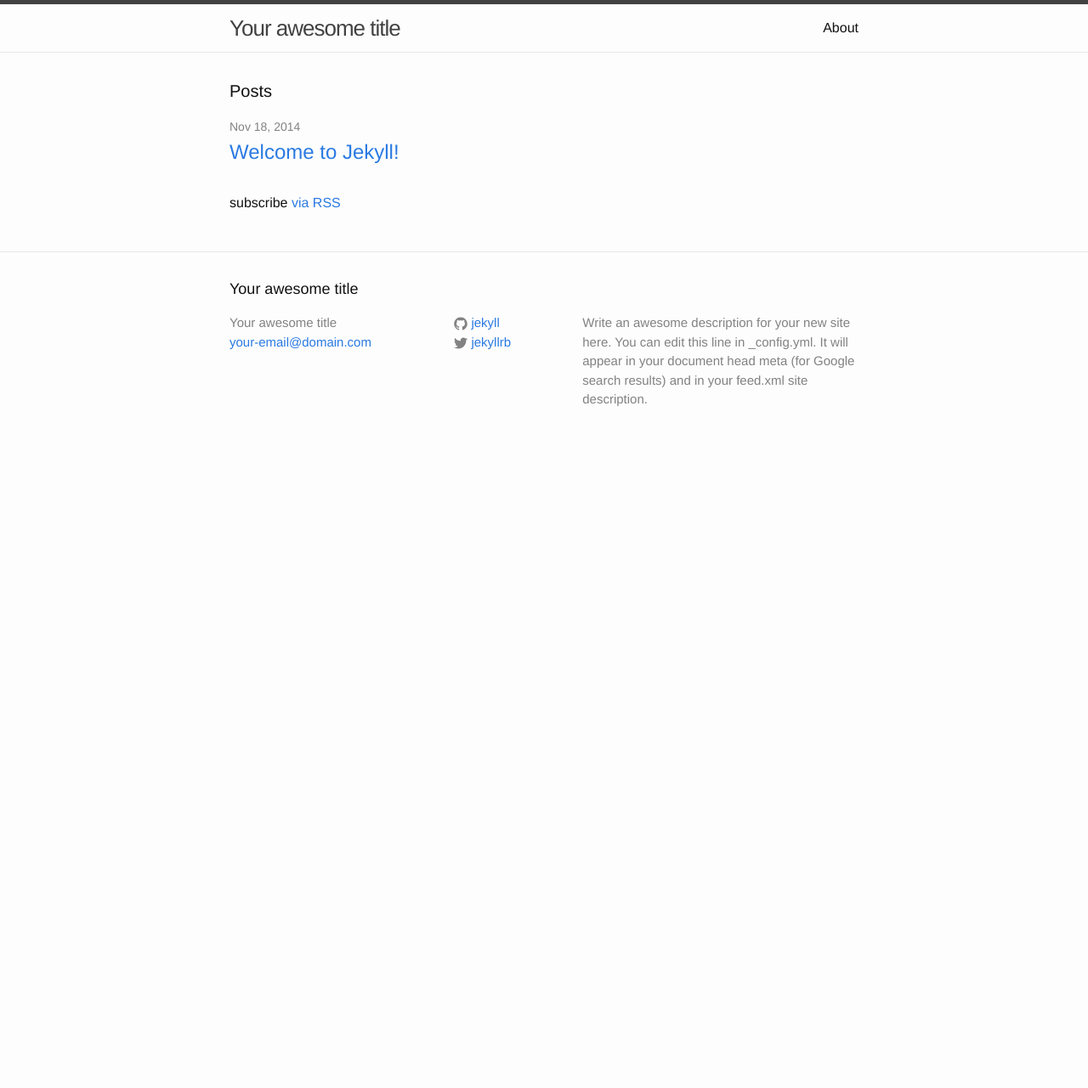
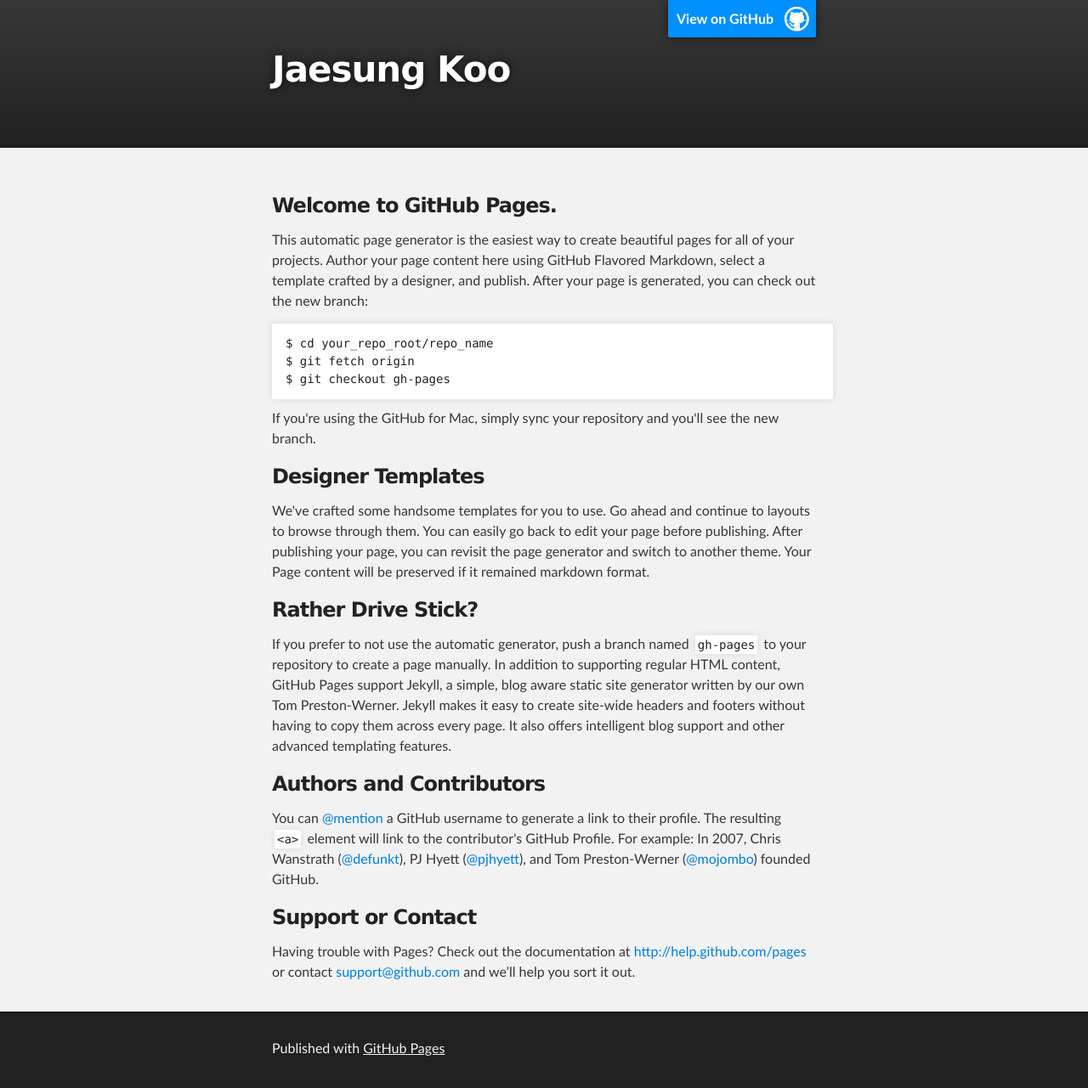
Before and after one commit to mrz1277/mrz1277.github.io, a Jekyll site: the page index.html, which Jekyll copies as it is, in a window 1280 px wide. Shown: the whole page at 85% size. Built offline with Jekyll 4.4.1, drawn with Linux system fonts in a browser that asks for light colours; before the commit the page ends 900 px from its top, so only the background shows below that.

Commit message:
Replace master branch with page content via GitHub

```diff
--- a/index.html
+++ b/index.html
@@ -1,23 +1,84 @@
----
-layout: default
----
+<!DOCTYPE html>
+<html>
 
-<div class="home">
+  <head>
+    <meta charset='utf-8'>
+    <meta http-equiv="X-UA-Compatible" content="chrome=1">
+    <meta name="description" content="Jaesung Koo : ">
 
-  <h1 class="page-heading">Posts</h1>
+    <link rel="stylesheet" type="text/css" media="screen" href="stylesheets/stylesheet.css">
 
-  <ul class="post-list">
-    {% for post in site.posts %}
-      <li>
-        <span class="post-meta">{{ post.date | date: "%b %-d, %Y" }}</span>
+    <title>Jaesung Koo</title>
+  </head>
 
-        <h2>
-          <a class="post-link" href="{{ post.url | prepend: site.baseurl }}">{{ post.title }}</a>
-        </h2>
-      </li>
-    {% endfor %}
-  </ul>
+  <body>
 
-  <p class="rss-subscribe">subscribe <a href="{{ "/feed.xml" | prepend: site.baseurl }}">via RSS</a></p>
+    <!-- HEADER -->
+    <div id="header_wrap" class="outer">
+        <header class="inner">
+          <a id="forkme_banner" href="https://github.com/mrz1277">View on GitHub</a>
 
-</div>
+          <h1 id="project_title">Jaesung Koo</h1>
+          <h2 id="project_tagline"></h2>
+
+        </header>
+    </div>
+
+    <!-- MAIN CONTENT -->
+    <div id="main_content_wrap" class="outer">
+      <section id="main_content" class="inner">
+        <h3>
+<a id="welcome-to-github-pages" class="anchor" href="#welcome-to-github-pages" aria-hidden="true"><span class="octicon octicon-link"></span></a>Welcome to GitHub Pages.</h3>
+
+<p>This automatic page generator is the easiest way to create beautiful pages for all of your projects. Author your page content here using GitHub Flavored Markdown, select a template crafted by a designer, and publish. After your page is generated, you can check out the new branch:</p>
+
+<pre><code>$ cd your_repo_root/repo_name
+$ git fetch origin
+$ git checkout gh-pages
+</code></pre>
+
+<p>If you're using the GitHub for Mac, simply sync your repository and you'll see the new branch.</p>
+
+<h3>
+<a id="designer-templates" class="anchor" href="#designer-templates" aria-hidden="true"><span class="octicon octicon-link"></span></a>Designer Templates</h3>
+
+<p>We've crafted some handsome templates for you to use. Go ahead and continue to layouts to browse through them. You can easily go back to edit your page before publishing. After publishing your page, you can revisit the page generator and switch to another theme. Your Page content will be preserved if it remained markdown format.</p>
+
+<h3>
+<a id="rather-drive-stick" class="anchor" href="#rather-drive-stick" aria-hidden="true"><span class="octicon octicon-link"></span></a>Rather Drive Stick?</h3>
+
+<p>If you prefer to not use the automatic generator, push a branch named <code>gh-pages</code> to your repository to create a page manually. In addition to supporting regular HTML content, GitHub Pages support Jekyll, a simple, blog aware static site generator written by our own Tom Preston-Werner. Jekyll makes it easy to create site-wide headers and footers without having to copy them across every page. It also offers intelligent blog support and other advanced templating features.</p>
+
+<h3>
+<a id="authors-and-contributors" class="anchor" href="#authors-and-contributors" aria-hidden="true"><span class="octicon octicon-link"></span></a>Authors and Contributors</h3>
+
+<p>You can <a href="https://github.com/blog/821" class="user-mention">@mention</a> a GitHub username to generate a link to their profile. The resulting <code>&lt;a&gt;</code> element will link to the contributor's GitHub Profile. For example: In 2007, Chris Wanstrath (<a href="https://github.com/defunkt" class="user-mention">@defunkt</a>), PJ Hyett (<a href="https://github.com/pjhyett" class="user-mention">@pjhyett</a>), and Tom Preston-Werner (<a href="https://github.com/mojombo" class="user-mention">@mojombo</a>) founded GitHub.</p>
+
+<h3>
+<a id="support-or-contact" class="anchor" href="#support-or-contact" aria-hidden="true"><span class="octicon octicon-link"></span></a>Support or Contact</h3>
+
+<p>Having trouble with Pages? Check out the documentation at <a href="http://help.github.com/pages">http://help.github.com/pages</a> or contact <a href="mailto:support@github.com">support@github.com</a> and we’ll help you sort it out.</p>
+      </section>
+    </div>
+
+    <!-- FOOTER  -->
+    <div id="footer_wrap" class="outer">
+      <footer class="inner">
+        <p>Published with <a href="http://pages.github.com">GitHub Pages</a></p>
+      </footer>
+    </div>
+
+              <script type="text/javascript">
+            var gaJsHost = (("https:" == document.location.protocol) ? "https://ssl." : "http://www.");
+            document.write(unescape("%3Cscript src='" + gaJsHost + "google-analytics.com/ga.js' type='text/javascript'%3E%3C/script%3E"));
+          </script>
+          <script type="text/javascript">
+            try {
+              var pageTracker = _gat._getTracker("UA-56819167-1");
+            pageTracker._trackPageview();
+            } catch(err) {}
+          </script>
+
+
+  </body>
+</html>
--- /dev/null
+++ b/javascripts/main.js
@@ -0,0 +1 @@
+console.log('This would be the main JS file.');
--- /dev/null
+++ b/stylesheets/pygment_trac.css
@@ -0,0 +1,70 @@
+.highlight .hll { background-color: #ffffcc }
+.highlight  { background: #f0f3f3; }
+.highlight .c { color: #0099FF; font-style: italic } /* Comment */
+.highlight .err { color: #AA0000; background-color: #FFAAAA } /* Error */
+.highlight .k { color: #006699; font-weight: bold } /* Keyword */
+.highlight .o { color: #555555 } /* Operator */
+.highlight .cm { color: #0099FF; font-style: italic } /* Comment.Multiline */
+.highlight .cp { color: #009999 } /* Comment.Preproc */
+.highlight .c1 { color: #0099FF; font-style: italic } /* Comment.Single */
+.highlight .cs { color: #0099FF; font-weight: bold; font-style: italic } /* Comment.Special */
+.highlight .gd { background-color: #FFCCCC; border: 1px solid #CC0000 } /* Generic.Deleted */
+.highlight .ge { font-style: italic } /* Generic.Emph */
+.highlight .gr { color: #FF0000 } /* Generic.Error */
+.highlight .gh { color: #003300; font-weight: bold } /* Generic.Heading */
+.highlight .gi { background-color: #CCFFCC; border: 1px solid #00CC00 } /* Generic.Inserted */
+.highlight .go { color: #AAAAAA } /* Generic.Output */
+.highlight .gp { color: #000099; font-weight: bold } /* Generic.Prompt */
+.highlight .gs { font-weight: bold } /* Generic.Strong */
+.highlight .gu { color: #003300; font-weight: bold } /* Generic.Subheading */
+.highlight .gt { color: #99CC66 } /* Generic.Traceback */
+.highlight .kc { color: #006699; font-weight: bold } /* Keyword.Constant */
+.highlight .kd { color: #006699; font-weight: bold } /* Keyword.Declaration */
+.highlight .kn { color: #006699; font-weight: bold } /* Keyword.Namespace */
+.highlight .kp { color: #006699 } /* Keyword.Pseudo */
+.highlight .kr { color: #006699; font-weight: bold } /* Keyword.Reserved */
+.highlight .kt { color: #007788; font-weight: bold } /* Keyword.Type */
+.highlight .m { color: #FF6600 } /* Literal.Number */
+.highlight .s { color: #CC3300 } /* Literal.String */
+.highlight .na { color: #330099 } /* Name.Attribute */
+.highlight .nb { color: #336666 } /* Name.Builtin */
+.highlight .nc { color: #00AA88; font-weight: bold } /* Name.Class */
+.highlight .no { color: #336600 } /* Name.Constant */
+.highlight .nd { color: #9999FF } /* Name.Decorator */
+.highlight .ni { color: #999999; font-weight: bold } /* Name.Entity */
+.highlight .ne { color: #CC0000; font-weight: bold } /* Name.Exception */
+.highlight .nf { color: #CC00FF } /* Name.Function */
+.highlight .nl { color: #9999FF } /* Name.Label */
+.highlight .nn { color: #00CCFF; font-weight: bold } /* Name.Namespace */
+.highlight .nt { color: #330099; font-weight: bold } /* Name.Tag */
+.highlight .nv { color: #003333 } /* Name.Variable */
+.highlight .ow { color: #000000; font-weight: bold } /* Operator.Word */
+.highlight .w { color: #bbbbbb } /* Text.Whitespace */
+.highlight .mf { color: #FF6600 } /* Literal.Number.Float */
+.highlight .mh { color: #FF6600 } /* Literal.Number.Hex */
+.highlight .mi { color: #FF6600 } /* Literal.Number.Integer */
+.highlight .mo { color: #FF6600 } /* Literal.Number.Oct */
+.highlight .sb { color: #CC3300 } /* Literal.String.Backtick */
+.highlight .sc { color: #CC3300 } /* Literal.String.Char */
+.highlight .sd { color: #CC3300; font-style: italic } /* Literal.String.Doc */
+.highlight .s2 { color: #CC3300 } /* Literal.String.Double */
+.highlight .se { color: #CC3300; font-weight: bold } /* Literal.String.Escape */
+.highlight .sh { color: #CC3300 } /* Literal.String.Heredoc */
+.highlight .si { color: #AA0000 } /* Literal.String.Interpol */
+.highlight .sx { color: #CC3300 } /* Literal.String.Other */
+.highlight .sr { color: #33AAAA } /* Literal.String.Regex */
+.highlight .s1 { color: #CC3300 } /* Literal.String.Single */
+.highlight .ss { color: #FFCC33 } /* Literal.String.Symbol */
+.highlight .bp { color: #336666 } /* Name.Builtin.Pseudo */
+.highlight .vc { color: #003333 } /* Name.Variable.Class */
+.highlight .vg { color: #003333 } /* Name.Variable.Global */
+.highlight .vi { color: #003333 } /* Name.Variable.Instance */
+.highlight .il { color: #FF6600 } /* Literal.Number.Integer.Long */
+
+.type-csharp .highlight .k { color: #0000FF }
+.type-csharp .highlight .kt { color: #0000FF }
+.type-csharp .highlight .nf { color: #000000; font-weight: normal }
+.type-csharp .highlight .nc { color: #2B91AF }
+.type-csharp .highlight .nn { color: #000000 }
+.type-csharp .highlight .s { color: #A31515 }
+.type-csharp .highlight .sc { color: #A31515 }
--- /dev/null
+++ b/stylesheets/stylesheet.css
@@ -0,0 +1,423 @@
+/*******************************************************************************
+Slate Theme for GitHub Pages
+by Jason Costello, @jsncostello
+*******************************************************************************/
+
+@import url(pygment_trac.css);
+
+/*******************************************************************************
+MeyerWeb Reset
+*******************************************************************************/
+
+html, body, div, span, applet, object, iframe,
+h1, h2, h3, h4, h5, h6, p, blockquote, pre,
+a, abbr, acronym, address, big, cite, code,
+del, dfn, em, img, ins, kbd, q, s, samp,
+small, strike, strong, sub, sup, tt, var,
+b, u, i, center,
+dl, dt, dd, ol, ul, li,
+fieldset, form, label, legend,
+table, caption, tbody, tfoot, thead, tr, th, td,
+article, aside, canvas, details, embed,
+figure, figcaption, footer, header, hgroup,
+menu, nav, output, ruby, section, summary,
+time, mark, audio, video {
+  margin: 0;
+  padding: 0;
+  border: 0;
+  font: inherit;
+  vertical-align: baseline;
+}
+
+/* HTML5 display-role reset for older browsers */
+article, aside, details, figcaption, figure,
+footer, header, hgroup, menu, nav, section {
+  display: block;
+}
+
+ol, ul {
+  list-style: none;
+}
+
+table {
+  border-collapse: collapse;
+  border-spacing: 0;
+}
+
+/*******************************************************************************
+Theme Styles
+*******************************************************************************/
+
+body {
+  box-sizing: border-box;
+  color:#373737;
+  background: #212121;
+  font-size: 16px;
+  font-family: 'Myriad Pro', Calibri, Helvetica, Arial, sans-serif;
+  line-height: 1.5;
+  -webkit-font-smoothing: antialiased;
+}
+
+h1, h2, h3, h4, h5, h6 {
+  margin: 10px 0;
+  font-weight: 700;
+  color:#222222;
+  font-family: 'Lucida Grande', 'Calibri', Helvetica, Arial, sans-serif;
+  letter-spacing: -1px;
+}
+
+h1 {
+  font-size: 36px;
+  font-weight: 700;
+}
+
+h2 {
+  padding-bottom: 10px;
+  font-size: 32px;
+  background: url('../images/bg_hr.png') repeat-x bottom;
+}
+
+h3 {
+  font-size: 24px;
+}
+
+h4 {
+  font-size: 21px;
+}
+
+h5 {
+  font-size: 18px;
+}
+
+h6 {
+  font-size: 16px;
+}
+
+p {
+  margin: 10px 0 15px 0;
+}
+
+footer p {
+  color: #f2f2f2;
+}
+
+a {
+  text-decoration: none;
+  color: #007edf;
+  text-shadow: none;
+
+  transition: color 0.5s ease;
+  transition: text-shadow 0.5s ease;
+  -webkit-transition: color 0.5s ease;
+  -webkit-transition: text-shadow 0.5s ease;
+  -moz-transition: color 0.5s ease;
+  -moz-transition: text-shadow 0.5s ease;
+  -o-transition: color 0.5s ease;
+  -o-transition: text-shadow 0.5s ease;
+  -ms-transition: color 0.5s ease;
+  -ms-transition: text-shadow 0.5s ease;
+}
+
+a:hover, a:focus {text-decoration: underline;}
+
+footer a {
+  color: #F2F2F2;
+  text-decoration: underline;
+}
+
+em {
+  font-style: italic;
+}
+
+strong {
+  font-weight: bold;
+}
+
+img {
+  position: relative;
+  margin: 0 auto;
+  max-width: 739px;
+  padding: 5px;
+  margin: 10px 0 10px 0;
+  border: 1px solid #ebebeb;
+
+  box-shadow: 0 0 5px #ebebeb;
+  -webkit-box-shadow: 0 0 5px #ebebeb;
+  -moz-box-shadow: 0 0 5px #ebebeb;
+  -o-box-shadow: 0 0 5px #ebebeb;
+  -ms-box-shadow: 0 0 5px #ebebeb;
+}
+
+p img {
+  display: inline;
+  margin: 0;
+  padding: 0;
+  vertical-align: middle;
+  text-align: center;
+  border: none;
+}
+
+pre, code {
+  width: 100%;
+  color: #222;
+  background-color: #fff;
+
+  font-family: Monaco, "Bitstream Vera Sans Mono", "Lucida Console", Terminal, monospace;
+  font-size: 14px;
+
+  border-radius: 2px;
+  -moz-border-radius: 2px;
+  -webkit-border-radius: 2px;
+}
+
+pre {
+  width: 100%;
+  padding: 10px;
+  box-shadow: 0 0 10px rgba(0,0,0,.1);
+  overflow: auto;
+}
+
+code {
+  padding: 3px;
+  margin: 0 3px;
+  box-shadow: 0 0 10px rgba(0,0,0,.1);
+}
+
+pre code {
+  display: block;
+  box-shadow: none;
+}
+
+blockquote {
+  color: #666;
+  margin-bottom: 20px;
+  padding: 0 0 0 20px;
+  border-left: 3px solid #bbb;
+}
+
+
+ul, ol, dl {
+  margin-bottom: 15px
+}
+
+ul {
+  list-style: inside;
+  padding-left: 20px;
+}
+
+ol {
+  list-style: decimal inside;
+  padding-left: 20px;
+}
+
+dl dt {
+  font-weight: bold;
+}
+
+dl dd {
+  padding-left: 20px;
+  font-style: italic;
+}
+
+dl p {
+  padding-left: 20px;
+  font-style: italic;
+}
+
+hr {
+  height: 1px;
+  margin-bottom: 5px;
+  border: none;
+  background: url('../images/bg_hr.png') repeat-x center;
+}
+
+table {
+  border: 1px solid #373737;
+  margin-bottom: 20px;
+  text-align: left;
+ }
+
+th {
+  font-family: 'Lucida Grande', 'Helvetica Neue', Helvetica, Arial, sans-serif;
+  padding: 10px;
+  background: #373737;
+  color: #fff;
+ }
+
+td {
+  padding: 10px;
+  border: 1px solid #373737;
+ }
+
+form {
+  background: #f2f2f2;
+  padding: 20px;
+}
+
+/*******************************************************************************
+Full-Width Styles
+*******************************************************************************/
+
+.outer {
+  width: 100%;
+}
+
+.inner {
+  position: relative;
+  max-width: 640px;
+  padding: 20px 10px;
+  margin: 0 auto;
+}
+
+#forkme_banner {
+  display: block;
+  position: absolute;
+  top:0;
+  right: 10px;
+  z-index: 10;
+  padding: 10px 50px 10px 10px;
+  color: #fff;
+  background: url('../images/blacktocat.png') #0090ff no-repeat 95% 50%;
+  font-weight: 700;
+  box-shadow: 0 0 10px rgba(0,0,0,.5);
+  border-bottom-left-radius: 2px;
+  border-bottom-right-radius: 2px;
+}
+
+#header_wrap {
+  background: #212121;
+  background: -moz-linear-gradient(top, #373737, #212121);
+  background: -webkit-linear-gradient(top, #373737, #212121);
+  background: -ms-linear-gradient(top, #373737, #212121);
+  background: -o-linear-gradient(top, #373737, #212121);
+  background: linear-gradient(top, #373737, #212121);
+}
+
+#header_wrap .inner {
+  padding: 50px 10px 30px 10px;
+}
+
+#project_title {
+  margin: 0;
+  color: #fff;
+  font-size: 42px;
+  font-weight: 700;
+  text-shadow: #111 0px 0px 10px;
+}
+
+#project_tagline {
+  color: #fff;
+  font-size: 24px;
+  font-weight: 300;
+  background: none;
+  text-shadow: #111 0px 0px 10px;
+}
+
+#downloads {
+  position: absolute;
+  width: 210px;
+  z-index: 10;
+  bottom: -40px;
+  right: 0;
+  height: 70px;
+  background: url('../images/icon_download.png') no-repeat 0% 90%;
+}
+
+.zip_download_link {
+  display: block;
+  float: right;
+  width: 90px;
+  height:70px;
+  text-indent: -5000px;
+  overflow: hidden;
+  background: url(../images/sprite_download.png) no-repeat bottom left;
+}
+
+.tar_download_link {
+  display: block;
+  float: right;
+  width: 90px;
+  height:70px;
+  text-indent: -5000px;
+  overflow: hidden;
+  background: url(../images/sprite_download.png) no-repeat bottom right;
+  margin-left: 10px;
+}
+
+.zip_download_link:hover {
+  background: url(../images/sprite_download.png) no-repeat top left;
+}
+
+.tar_download_link:hover {
+  background: url(../images/sprite_download.png) no-repeat top right;
+}
+
+#main_content_wrap {
+  background: #f2f2f2;
+  border-top: 1px solid #111;
+  border-bottom: 1px solid #111;
+}
+
+#main_content {
+  padding-top: 40px;
+}
+
+#footer_wrap {
+  background: #212121;
+}
+
+
+
+/*******************************************************************************
+Small Device Styles
+*******************************************************************************/
+
+@media screen and (max-width: 480px) {
+  body {
+    font-size:14px;
+  }
+
+  #downloads {
+    display: none;
+  }
+
+  .inner {
+    min-width: 320px;
+    max-width: 480px;
+  }
+
+  #project_title {
+  font-size: 32px;
+  }
+
+  h1 {
+    font-size: 28px;
+  }
+
+  h2 {
+    font-size: 24px;
+  }
+
+  h3 {
+    font-size: 21px;
+  }
+
+  h4 {
+    font-size: 18px;
+  }
+
+  h5 {
+    font-size: 14px;
+  }
+
+  h6 {
+    font-size: 12px;
+  }
+
+  code, pre {
+    min-width: 320px;
+    max-width: 480px;
+    font-size: 11px;
+  }
+
+}
```
Also changed, not shown: params.json (added, +1 -0 lines), images/bg_hr.png (added), images/blacktocat.png (added), images/icon_download.png (added), images/sprite_download.png (added).
